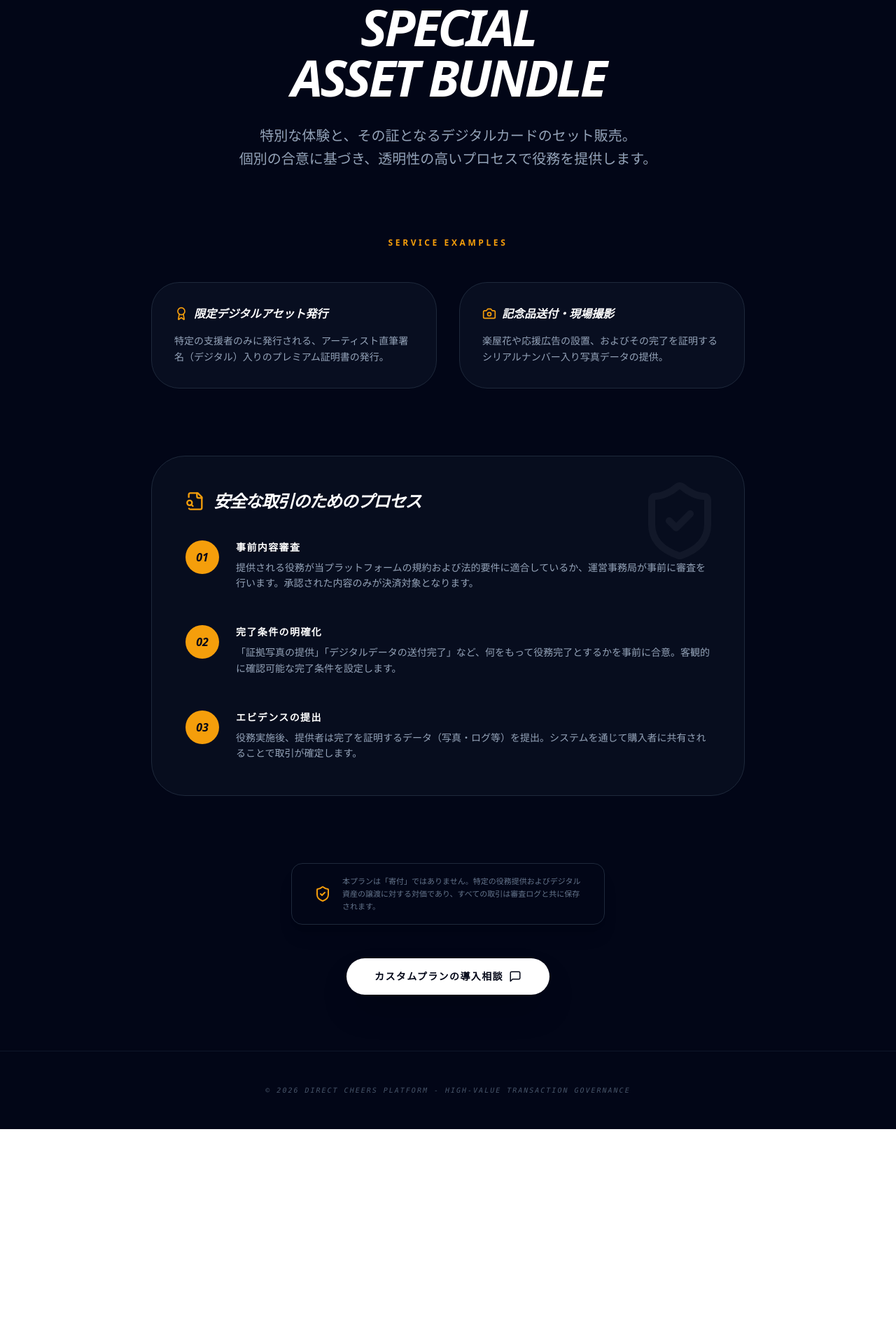
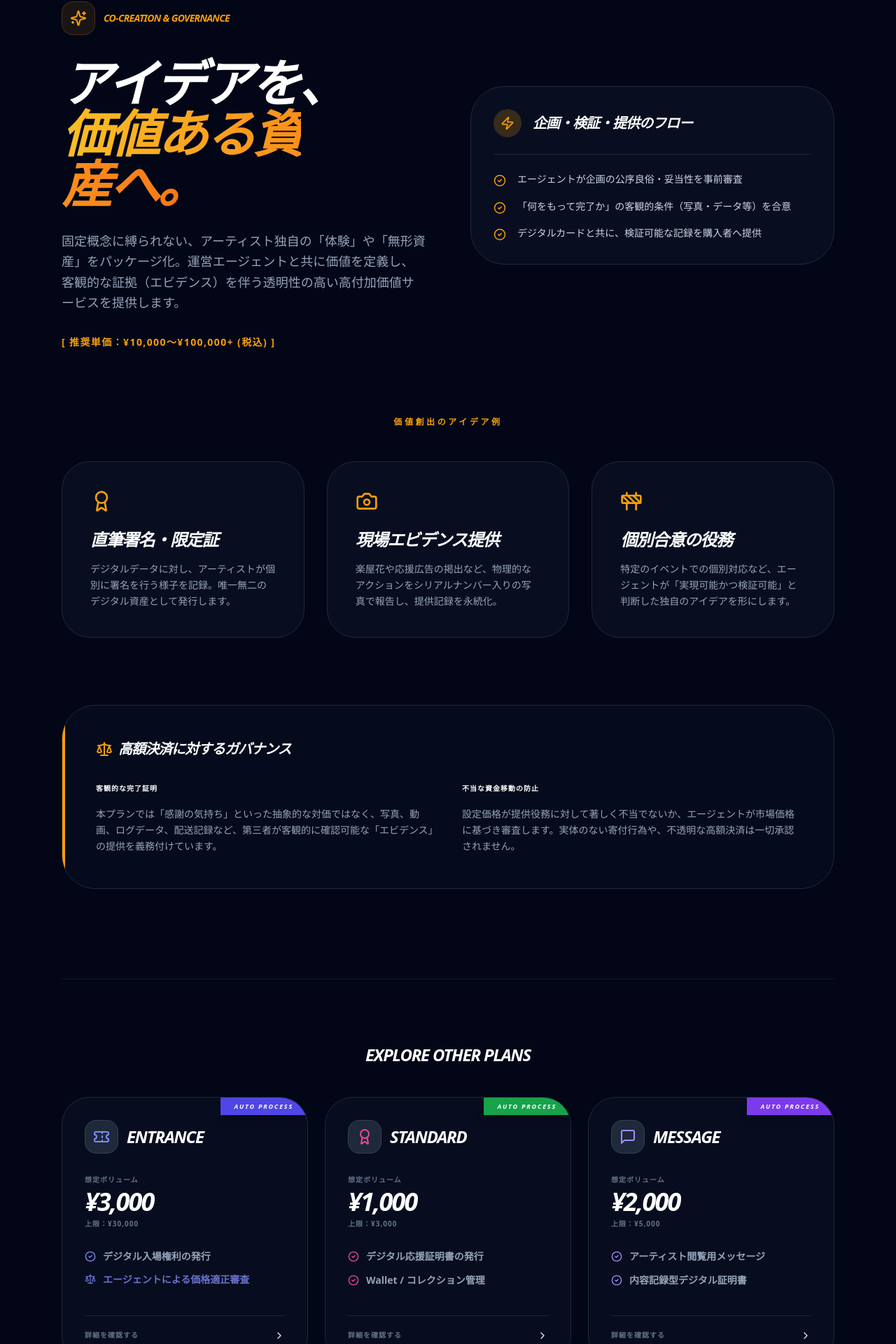
Before and after one commit to spacemindhiro/direct-cheers, a Next.js app: page /concept/custom in a window 1280 px wide. Shown: the part 159-2079 px from the top of the page at 70% size. Before the commit the page ends 1772 px from the top, so only its background shows below. Built offline with nearby package versions, Linux system fonts and the light colour scheme; no server answers.

Commit message:
商品ラインナップの説明ページを追加

```diff
--- a/app/concept/custom/page.tsx
+++ b/app/concept/custom/page.tsx
@@ -2,123 +2,197 @@
 
 import React from 'react';
 import Link from 'next/link';
-import { Construction, CheckCircle2, ShieldCheck, ArrowLeft, ArrowRight, Camera, FileSearch, MessageSquare, Award } from "lucide-react";
+import {
+  Construction, CheckCircle2, ShieldCheck, ArrowLeft,
+  Camera, FileSearch, MessageSquare, Award, Sparkles,
+  Zap, Scale, ChevronRight, Ticket
+} from "lucide-react";
 
 export default function CustomPlanPage() {
   return (
-    <div className="min-h-screen bg-slate-950 text-slate-200 font-sans selection:bg-pink-500/30">
+    <div className="min-h-screen bg-slate-950 text-slate-200 font-sans selection:bg-amber-500/30 overflow-x-hidden text-left">
       {/* --- Header --- */}
-      <nav className="border-b border-slate-800 px-6 py-6">
-        <div className="max-w-4xl mx-auto flex justify-between items-center">
+      <nav className="sticky top-0 z-50 backdrop-blur-md bg-slate-950/80 border-b border-slate-800 px-6 py-4 text-left text-pretty">
+        <div className="max-w-6xl mx-auto flex justify-between items-center">
           <Link href="/" className="flex items-center gap-2 group text-slate-400 hover:text-white transition-colors">
-            <ArrowLeft size={20} />
+            <ArrowLeft size={18} />
             <span className="text-xs font-bold tracking-widest uppercase">Back to Home</span>
           </Link>
           <div className="flex items-center gap-2">
             <div className="w-8 h-8 rounded bg-amber-500/10 flex items-center justify-center text-amber-500 border border-amber-500/20">
               <Construction size={18} />
             </div>
-            <span className="text-sm font-black italic uppercase tracking-tighter">Custom Plan</span>
+            <span className="text-sm font-black italic uppercase tracking-tighter text-white">Custom Plan</span>
           </div>
         </div>
       </nav>
 
-      <main className="max-w-4xl mx-auto px-6 py-20">
+      <main className="max-w-6xl mx-auto pt-24 pb-20 px-6 relative">
+        <div className="absolute top-20 left-1/2 -translate-x-1/2 w-[800px] h-[400px] bg-amber-500/5 blur-[120px] rounded-full -z-10" />
+
         {/* --- Hero Section --- */}
-        <section className="mb-24 text-center">
-          <h1 className="text-5xl md:text-7xl font-black text-white mb-8 italic tracking-tighter uppercase leading-tight">
-            Special<br />Asset Bundle
+        <section className="grid md:grid-cols-2 gap-16 items-center mb-24 text-pretty">
+          <div className="space-y-8">
+            <div className="flex items-center gap-3">
+              <div className="w-12 h-12 rounded-2xl bg-amber-500/10 flex items-center justify-center text-amber-500 border border-amber-500/20">
+                <Sparkles size={24} />
+              </div>
+              <span className="text-sm font-black italic uppercase tracking-tighter text-amber-500">Co-Creation & Governance</span>
+            </div>
+            <h1 className="text-5xl md:text-7xl font-black text-white italic tracking-tighter uppercase leading-[1.1]">
+              アイデアを、<br /><span className="bg-gradient-to-r from-amber-400 to-orange-500 bg-clip-text text-transparent">価値ある資産へ。</span>
             </h1>
-          <p className="text-xl text-slate-400 max-w-2xl mx-auto leading-relaxed font-medium">
-            特別な体験と、その証となるデジタルカードのセット販売。<br />
-            個別の合意に基づき、透明性の高いプロセスで役務を提供します。
+            <p className="text-lg text-slate-400 leading-relaxed font-medium">
+              固定概念に縛られない、アーティスト独自の「体験」や「無形資産」をパッケージ化。運営エージェントと共に価値を定義し、客観的な証拠（エビデンス）を伴う透明性の高い高付加価値サービスを提供します。
             </p>
+            <p className="text-amber-500 font-bold text-sm tracking-widest uppercase">
+              [ 推奨単価：¥10,000〜¥100,000+ (税込) ]
+            </p>
+          </div>
+
+          <div className="bg-slate-900/50 border border-slate-800 p-8 rounded-[3rem] relative overflow-hidden group">
+            <div className="absolute top-0 right-0 w-32 h-32 bg-amber-500/10 blur-3xl -z-10 group-hover:bg-amber-500/20 transition-colors" />
+            <div className="space-y-6">
+              <div className="flex items-center gap-4 border-b border-slate-800 pb-6">
+                <div className="w-10 h-10 rounded-full bg-amber-500/20 flex items-center justify-center text-amber-500"><Zap size={20} /></div>
+                <h3 className="text-xl font-black text-white italic uppercase tracking-tighter text-pretty">企画・検証・提供のフロー</h3>
+              </div>
+              <ul className="space-y-4">
+                <li className="flex gap-4 items-start">
+                  <div className="mt-1 text-amber-500"><CheckCircle2 size={18} /></div>
+                  <p className="text-sm text-slate-300 font-medium leading-relaxed">エージェントが企画の公序良俗・妥当性を事前審査</p>
+                </li>
+                <li className="flex gap-4 items-start text-pretty">
+                  <div className="mt-1 text-amber-500"><CheckCircle2 size={18} /></div>
+                  <p className="text-sm text-slate-300 font-medium leading-relaxed">「何をもって完了か」の客観的条件（写真・データ等）を合意</p>
+                </li>
+                <li className="flex gap-4 items-start text-pretty">
+                  <div className="mt-1 text-amber-500"><CheckCircle2 size={18} /></div>
+                  <p className="text-sm text-slate-300 font-medium leading-relaxed">デジタルカードと共に、検証可能な記録を購入者へ提供</p>
+                </li>
+              </ul>
+            </div>
+          </div>
         </section>
 
-        {/* --- Work Examples (具体的な提供例) --- */}
+        {/* --- Value Examples (アイデアの具体化) --- */}
         <section className="mb-24">
-          <h2 className="text-xs font-black text-amber-500 uppercase tracking-[0.3em] mb-12 text-center">Service Examples</h2>
-          <div className="grid md:grid-cols-2 gap-8">
-            <div className="p-8 rounded-[2.5rem] bg-slate-900/50 border border-slate-800">
-              <h3 className="text-white font-bold mb-4 flex items-center gap-2 italic">
-                <Award className="text-amber-500" size={20} /> 限定デジタルアセット発行
-              </h3>
-              <p className="text-sm text-slate-400 leading-relaxed">
-                特定の支援者のみに発行される、アーティスト直筆署名（デジタル）入りのプレミアム証明書の発行。
+          <h2 className="text-xs font-black text-amber-500 uppercase tracking-[0.3em] mb-12 text-center text-pretty">価値創出のアイデア例</h2>
+          <div className="grid md:grid-cols-3 gap-8">
+            <div className="p-10 rounded-[2.5rem] bg-slate-900/50 border border-slate-800 hover:border-amber-500/30 transition-colors">
+              <div className="text-amber-500 mb-6"><Award size={32} /></div>
+              <h3 className="text-2xl font-bold text-white mb-4 italic uppercase tracking-tighter leading-tight text-pretty">直筆署名・限定証</h3>
+              <p className="text-slate-400 text-sm leading-relaxed font-medium text-pretty">
+                デジタルデータに対し、アーティストが個別に署名を行う様子を記録。唯一無二のデジタル資産として発行します。
               </p>
             </div>
-            <div className="p-8 rounded-[2.5rem] bg-slate-900/50 border border-slate-800">
-              <h3 className="text-white font-bold mb-4 flex items-center gap-2 italic">
-                <Camera className="text-amber-500" size={20} /> 記念品送付・現場撮影
-              </h3>
-              <p className="text-sm text-slate-400 leading-relaxed">
-                楽屋花や応援広告の設置、およびその完了を証明するシリアルナンバー入り写真データの提供。
+            <div className="p-10 rounded-[2.5rem] bg-slate-900/50 border border-slate-800 hover:border-amber-500/30 transition-colors">
+              <div className="text-amber-500 mb-6"><Camera size={32} /></div>
+              <h3 className="text-2xl font-bold text-white mb-4 italic uppercase tracking-tighter leading-tight text-pretty">現場エビデンス提供</h3>
+              <p className="text-slate-400 text-sm leading-relaxed font-medium text-pretty">
+                楽屋花や応援広告の掲出など、物理的なアクションをシリアルナンバー入りの写真で報告し、提供記録を永続化。
+              </p>
+            </div>
+            <div className="p-10 rounded-[2.5rem] bg-slate-900/50 border border-slate-800 hover:border-amber-500/30 transition-colors">
+              <div className="text-amber-500 mb-6"><Construction size={32} /></div>
+              <h3 className="text-2xl font-bold text-white mb-4 italic uppercase tracking-tighter leading-tight text-pretty">個別合意の役務</h3>
+              <p className="text-slate-400 text-sm leading-relaxed font-medium text-pretty">
+                特定のイベントでの個別対応など、エージェントが「実現可能かつ検証可能」と判断した独自のアイデアを形にします。
               </p>
             </div>
           </div>
         </section>
 
-        {/* --- Governance Process (事前審査と完了条件) --- */}
-        <section className="mb-24 p-8 md:p-12 bg-slate-900/40 border border-slate-800 rounded-[3rem] relative">
-          <div className="absolute top-0 right-0 p-8 opacity-5">
-            <ShieldCheck size={120} />
-          </div>
-          <h2 className="text-2xl font-black text-white italic uppercase tracking-tighter mb-10 flex items-center gap-3">
-            <FileSearch className="text-amber-500" size={28} /> 安全な取引のためのプロセス
+        {/* --- Governance Section --- */}
+        <section className="mb-32 p-8 md:p-12 bg-slate-900/30 border border-slate-800 rounded-[3rem] relative overflow-hidden text-pretty">
+          <div className="absolute top-0 left-0 w-1 h-full bg-amber-500" />
+          <h2 className="text-xl font-black text-white italic uppercase tracking-tighter mb-8 flex items-center gap-2">
+            <Scale className="text-amber-500" size={24} /> 高額決済に対するガバナンス
           </h2>
-
-          <div className="space-y-12">
-            <div className="flex flex-col md:flex-row gap-6 items-start">
-              <div className="w-12 h-12 rounded-full bg-amber-500 text-slate-950 flex items-center justify-center font-black italic shrink-0">01</div>
-              <div>
-                <h4 className="text-white font-bold mb-2 uppercase tracking-widest text-sm">事前内容審査</h4>
-                <p className="text-sm text-slate-400 leading-relaxed">
-                  提供される役務が当プラットフォームの規約および法的要件に適合しているか、運営事務局が事前に審査を行います。承認された内容のみが決済対象となります。
+          <div className="grid md:grid-cols-2 gap-10 text-sm text-slate-400">
+            <div className="space-y-4">
+              <h4 className="text-white font-bold uppercase tracking-widest text-[10px]">客観的な完了証明</h4>
+              <p className="leading-relaxed font-medium">
+                本プランでは「感謝の気持ち」といった抽象的な対価ではなく、写真、動画、ログデータ、配送記録など、第三者が客観的に確認可能な「エビデンス」の提供を義務付けています。
               </p>
             </div>
-            </div>
-
-            <div className="flex flex-col md:flex-row gap-6 items-start">
-              <div className="w-12 h-12 rounded-full bg-amber-500 text-slate-950 flex items-center justify-center font-black italic shrink-0">02</div>
-              <div>
-                <h4 className="text-white font-bold mb-2 uppercase tracking-widest text-sm">完了条件の明確化</h4>
-                <p className="text-sm text-slate-400 leading-relaxed">
-                  「証拠写真の提供」「デジタルデータの送付完了」など、何をもって役務完了とするかを事前に合意。客観的に確認可能な完了条件を設定します。
+            <div className="space-y-4 text-pretty">
+              <h4 className="text-white font-bold uppercase tracking-widest text-[10px]">不当な資金移動の防止</h4>
+              <p className="leading-relaxed font-medium">
+                設定価格が提供役務に対して著しく不当でないか、エージェントが市場価格に基づき審査します。実体のない寄付行為や、不透明な高額決済は一切承認されません。
               </p>
-              </div>
-            </div>
-
-            <div className="flex flex-col md:flex-row gap-6 items-start">
-              <div className="w-12 h-12 rounded-full bg-amber-500 text-slate-950 flex items-center justify-center font-black italic shrink-0">03</div>
-              <div>
-                <h4 className="text-white font-bold mb-2 uppercase tracking-widest text-sm">エビデンスの提出</h4>
-                <p className="text-sm text-slate-400 leading-relaxed">
-                  役務実施後、提供者は完了を証明するデータ（写真・ログ等）を提出。システムを通じて購入者に共有されることで取引が確定します。
-                </p>
-              </div>
             </div>
           </div>
         </section>
 
-        {/* --- Compliance Note --- */}
-        <div className="flex justify-center mb-12">
-          <div className="inline-flex items-center gap-4 px-8 py-4 rounded-2xl bg-slate-950 border border-slate-800 shadow-xl max-w-md">
-            <ShieldCheck className="text-amber-500 shrink-0" size={24} />
-            <p className="text-[11px] text-slate-500 leading-relaxed font-medium">
-              本プランは「寄付」ではありません。特定の役務提供およびデジタル資産の譲渡に対する対価であり、すべての取引は審査ログと共に保存されます。
-            </p>
+        {/* --- Explore Other Plans (Entranceの文言を修正して追加) --- */}
+        <div className="pt-24 border-t border-slate-900 text-center">
+          <h3 className="text-white font-black italic tracking-tighter text-2xl mb-12 uppercase leading-none text-pretty">Explore Other Plans</h3>
+          <div className="grid grid-cols-1 md:grid-cols-3 gap-6 font-sans">
+
+            {/* Entrance (修正版：価格審査を強調) */}
+            <Link href="/concept/entrance" className="relative p-8 rounded-[2.5rem] bg-slate-900/40 border border-slate-800 flex flex-col group hover:border-indigo-500/50 transition-all text-left overflow-hidden">
+              <div className="absolute top-0 right-0 z-10 px-5 py-1.5 bg-indigo-600 text-white text-[9px] font-black uppercase tracking-[0.2em] italic shadow-lg">Auto Process</div>
+              <div className="flex items-center gap-3 mb-8">
+                <div className="w-12 h-12 rounded-2xl bg-slate-800 flex items-center justify-center text-indigo-400 border border-slate-700 group-hover:bg-indigo-500/10 transition-colors"><Ticket size={24} /></div>
+                <h4 className="text-2xl font-bold text-white italic uppercase tracking-tighter">Entrance</h4>
               </div>
+              <div className="mb-8 leading-none">
+                <p className="text-slate-500 text-[10px] uppercase font-bold tracking-widest mb-1 text-left">想定ボリューム</p>
+                <p className="text-4xl font-black text-white italic tracking-tighter leading-tight text-left">¥3,000</p>
+                <p className="text-[10px] font-bold text-slate-500 mt-1 uppercase tracking-widest text-left text-pretty">上限：¥30,000</p>
               </div>
+              <ul className="text-sm text-slate-400 space-y-3.5 mb-10 flex-1 font-medium font-sans">
+                <li className="flex items-center gap-2.5 font-bold"><CheckCircle2 size={16} className="text-indigo-400 shrink-0" /> デジタル入場権利の発行</li>
+                <li className="flex items-center gap-2.5 font-bold text-pretty text-indigo-400/80 leading-tight"><Scale size={16} className="shrink-0" /> エージェントによる価格適正審査</li>
+              </ul>
+              <div className="pt-5 border-t border-slate-800 flex items-center justify-between group-hover:text-indigo-400 transition-colors font-bold"><span className="text-[10px] text-slate-500 font-bold uppercase tracking-widest">詳細を確認する</span><ChevronRight size={16} /></div>
+            </Link>
 
-        <div className="flex justify-center">
-          <Link href="/demo" className="bg-white text-slate-950 px-10 py-4 rounded-full font-black text-sm hover:bg-amber-600 hover:text-white transition-all shadow-2xl uppercase tracking-widest flex items-center gap-2 group">
-            カスタムプランの導入相談 <MessageSquare size={18} className="group-hover:scale-110 transition-transform" />
+            {/* Standard */}
+            <Link href="/concept/standard" className="relative p-8 rounded-[2.5rem] bg-slate-900/40 border border-slate-800 flex flex-col group hover:border-pink-500/50 transition-all text-left overflow-hidden">
+              <div className="absolute top-0 right-0 z-10 px-5 py-1.5 bg-green-600 text-white text-[9px] font-black uppercase tracking-[0.2em] italic shadow-lg">Auto Process</div>
+              <div className="flex items-center gap-3 mb-8">
+                <div className="w-12 h-12 rounded-2xl bg-slate-800 flex items-center justify-center text-pink-500 border border-slate-700 group-hover:bg-pink-500/10 transition-colors"><Award size={24} /></div>
+                <h4 className="text-2xl font-bold text-white italic uppercase tracking-tighter">Standard</h4>
+              </div>
+              <div className="mb-8 leading-none">
+                <p className="text-slate-500 text-[10px] uppercase font-bold tracking-widest mb-1 text-left">想定ボリューム</p>
+                <p className="text-4xl font-black text-white italic tracking-tighter leading-tight text-left">¥1,000</p>
+                <p className="text-[10px] font-bold text-slate-500 mt-1 uppercase tracking-widest text-left">上限：¥3,000</p>
+              </div>
+              <ul className="text-sm text-slate-400 space-y-3.5 mb-10 flex-1 font-medium font-sans">
+                <li className="flex items-center gap-2.5 font-bold"><CheckCircle2 size={16} className="text-pink-500 shrink-0" /> デジタル応援証明書の発行</li>
+                <li className="flex items-center gap-2.5 font-bold"><CheckCircle2 size={16} className="text-pink-500 shrink-0" /> Wallet / コレクション管理</li>
+              </ul>
+              <div className="pt-5 border-t border-slate-800 flex items-center justify-between group-hover:text-pink-400 transition-colors font-bold"><span className="text-[10px] text-slate-500 font-bold uppercase tracking-widest">詳細を確認する</span><ChevronRight size={16} /></div>
             </Link>
+
+            {/* Message */}
+            <Link href="/concept/message" className="relative p-8 rounded-[2.5rem] bg-slate-900/40 border border-slate-800 flex flex-col group hover:border-violet-500/50 transition-all text-left overflow-hidden">
+              <div className="absolute top-0 right-0 z-10 px-5 py-1.5 bg-violet-600 text-white text-[9px] font-black uppercase tracking-[0.2em] italic shadow-lg">Auto Process</div>
+              <div className="flex items-center gap-3 mb-8">
+                <div className="w-12 h-12 rounded-2xl bg-slate-800 flex items-center justify-center text-violet-400 border border-slate-700 group-hover:bg-violet-500/10 transition-colors"><MessageSquare size={24} /></div>
+                <h4 className="text-2xl font-bold text-white italic uppercase tracking-tighter">Message</h4>
+              </div>
+              <div className="mb-8 leading-none">
+                <p className="text-slate-500 text-[10px] uppercase font-bold tracking-widest mb-1 text-left">想定ボリューム</p>
+                <p className="text-4xl font-black text-white italic tracking-tighter leading-tight text-left">¥2,000</p>
+                <p className="text-[10px] font-bold text-slate-500 mt-1 uppercase tracking-widest text-left text-pretty">上限：¥5,000</p>
+              </div>
+              <ul className="text-sm text-slate-400 space-y-3.5 mb-10 flex-1 font-medium font-sans text-pretty">
+                <li className="flex items-center gap-2.5 font-bold"><CheckCircle2 size={16} className="text-violet-400 shrink-0" /> アーティスト閲覧用メッセージ</li>
+                <li className="flex items-center gap-2.5 font-bold"><CheckCircle2 size={16} className="text-violet-400 shrink-0" /> 内容記録型デジタル証明書</li>
+              </ul>
+              <div className="pt-5 border-t border-slate-800 flex items-center justify-between group-hover:text-violet-400 transition-colors font-bold"><span className="text-[10px] text-slate-500 font-bold uppercase tracking-widest">詳細を確認する</span><ChevronRight size={16} /></div>
+            </Link>
+
+          </div>
         </div>
       </main>
 
-      <footer className="py-12 border-t border-slate-900 text-center">
-        <p className="text-slate-600 text-[10px] font-mono italic uppercase tracking-[0.2em]">© 2026 Direct Cheers Platform - High-Value Transaction Governance</p>
+      <footer className="py-12 border-t border-slate-800 bg-slate-950 text-center font-sans">
+        <p className="text-slate-600 text-[10px] font-mono italic">© 2026 Direct Cheers Platform - High-Value Transaction Governance</p>
       </footer>
     </div>
   );
```
Lines whose indentation alone changed are shown as unchanged.
